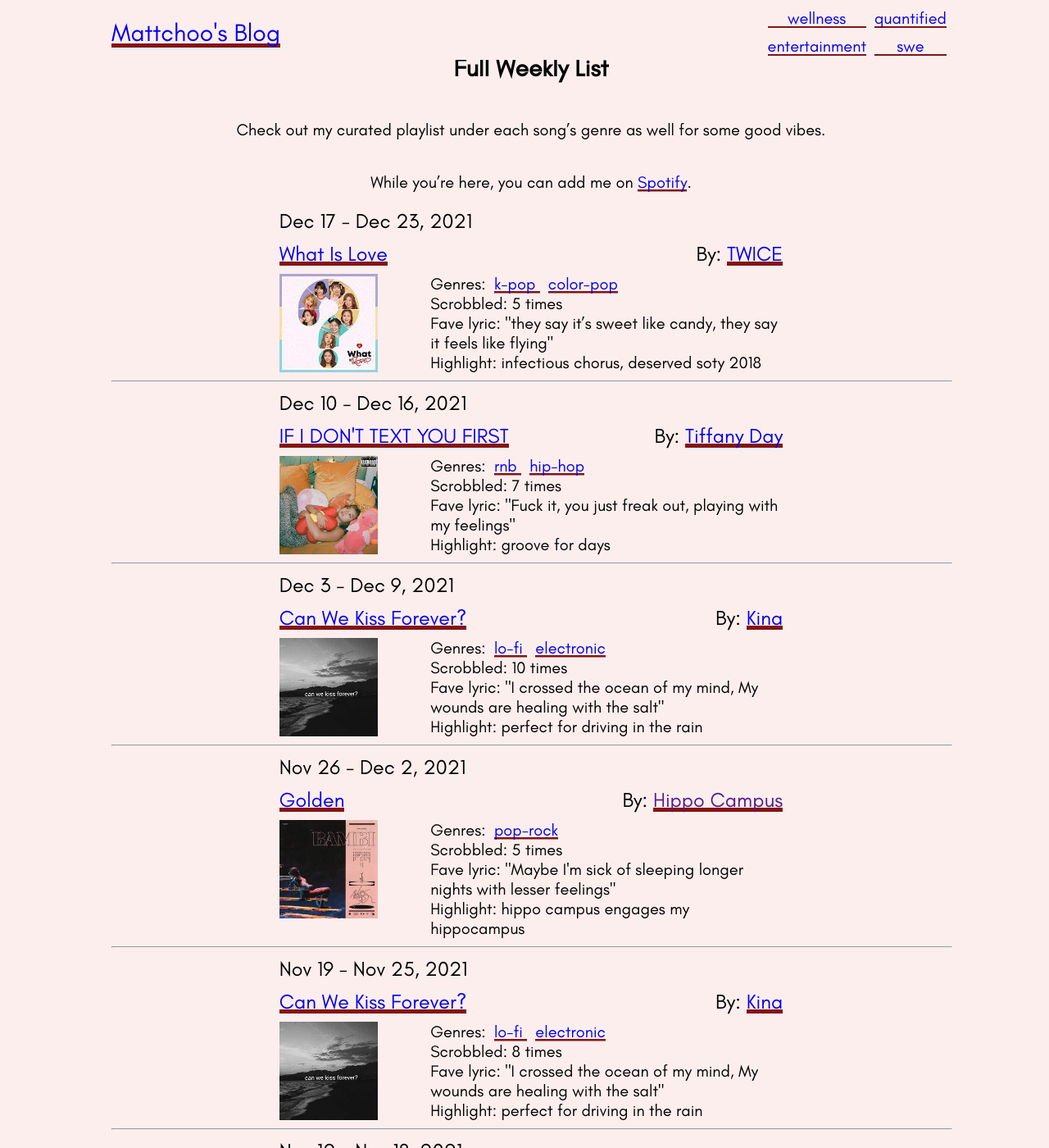
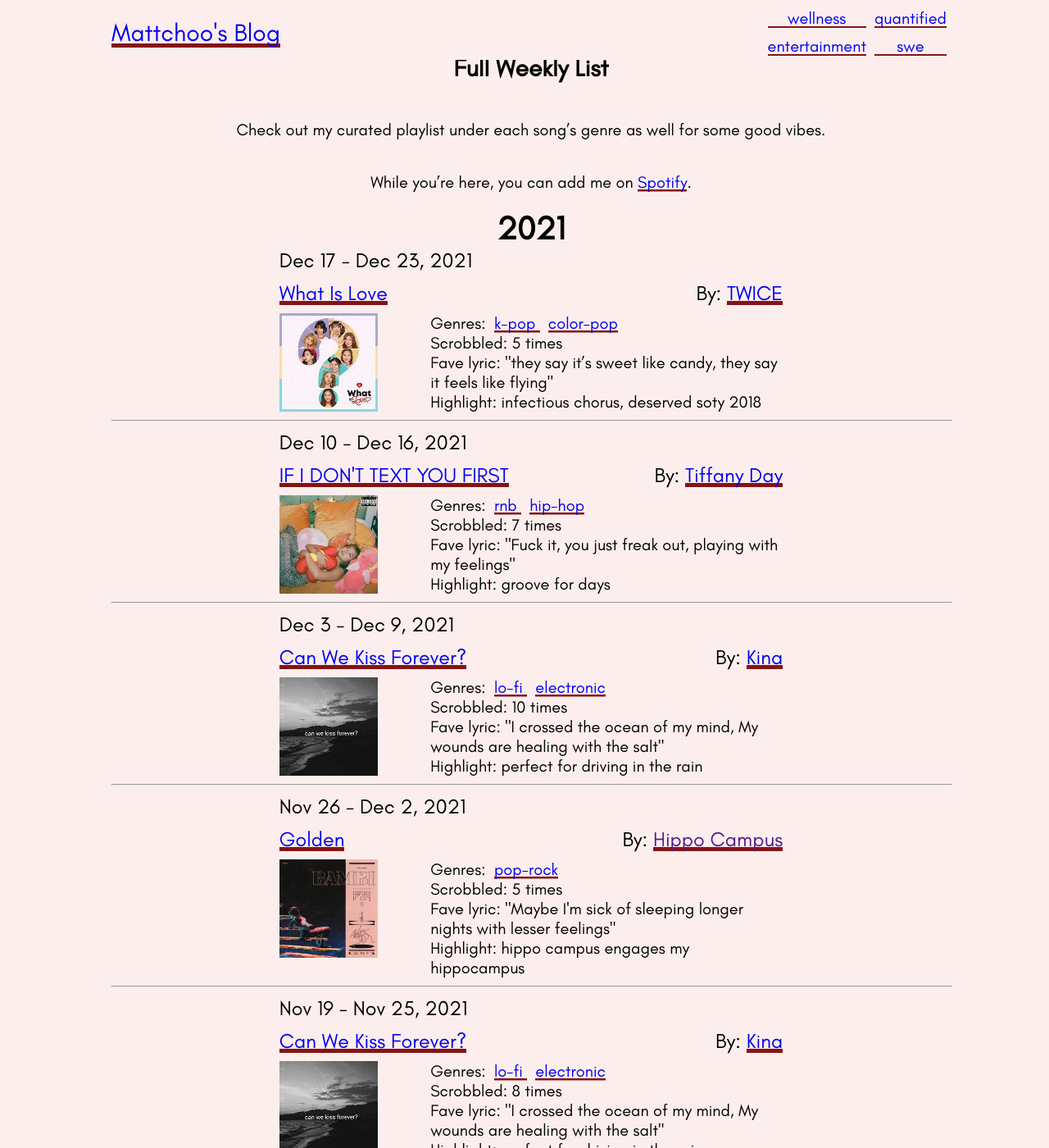
Before and after one commit to matthewcn56/whatcha-up-to-mattchoo, a Jekyll site: the page built from _posts/2021-12-24-top-scrobbled.md, in a window 1280 px wide and 1400 px high, scrolled down 2448 px. Shown: the whole window at 82% size. Built offline with Jekyll 4.4.1, drawn with Linux system fonts in a browser that asks for light colours.

Commit message:
updated scrobble with year

```diff
--- a/_includes/scrobbled.html
+++ b/_includes/scrobbled.html
@@ -1,5 +1,11 @@
+{% assign year = site.data.top_scrobbled.last.date | date: "%y" %}
 {% for song in site.data.top_scrobbled reversed%}
 <li class="scrobble">
+  {% assign curr_year = song.date | date: "%Y" %}
+  {% if curr_year != year%}
+    <div class = "scrobble-date-header">{{ curr_year }}</div>
+    {% assign year = curr_year%}
+  {% endif %}
   <div>{{ song.week }}</div>
   <div class="scrobble-title">
     <a
--- a/_sass/main.scss
+++ b/_sass/main.scss
@@ -239,6 +239,12 @@
   margin: 5px;
 }
 
+.scrobble-date-header {
+  text-align: center;
+  font-size: 40px;
+  font-weight: bold;
+}
+
 img {
   max-width: 100%;
 }
```
